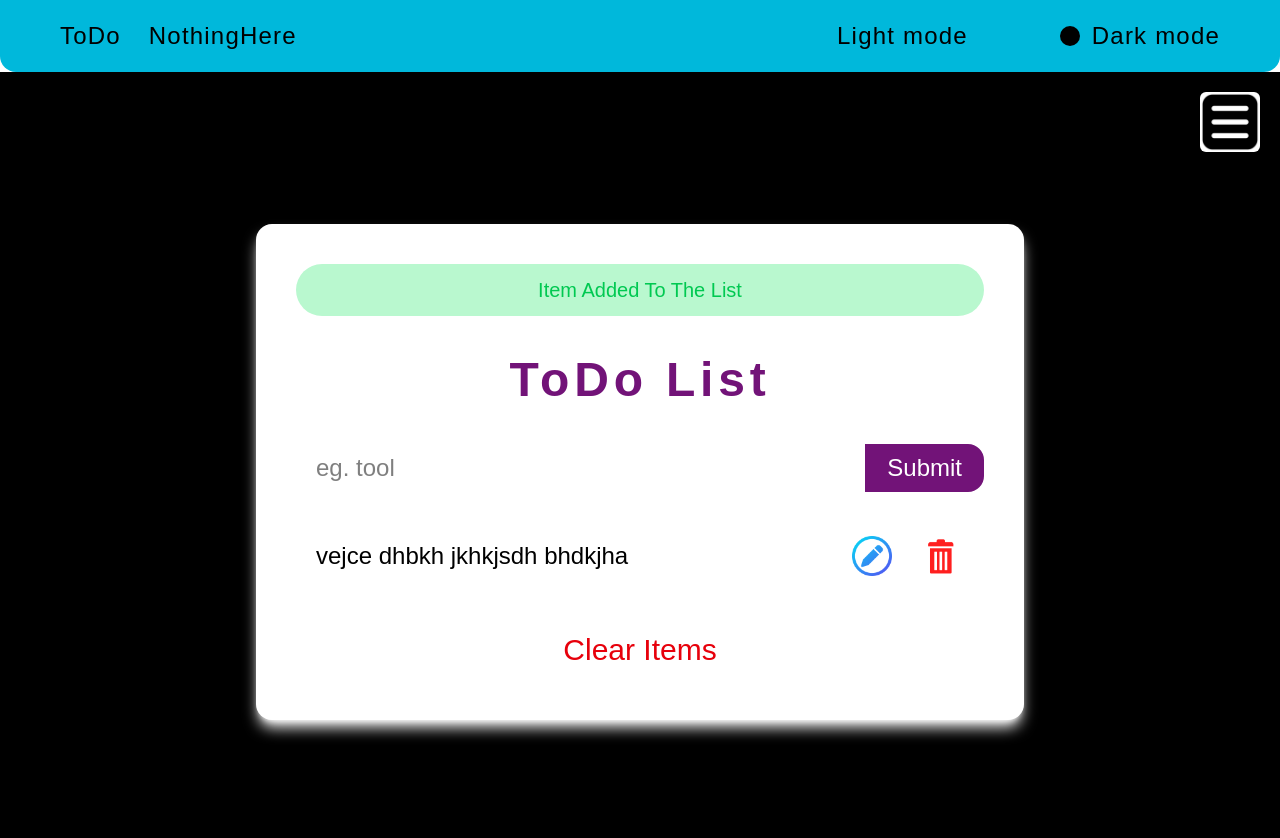
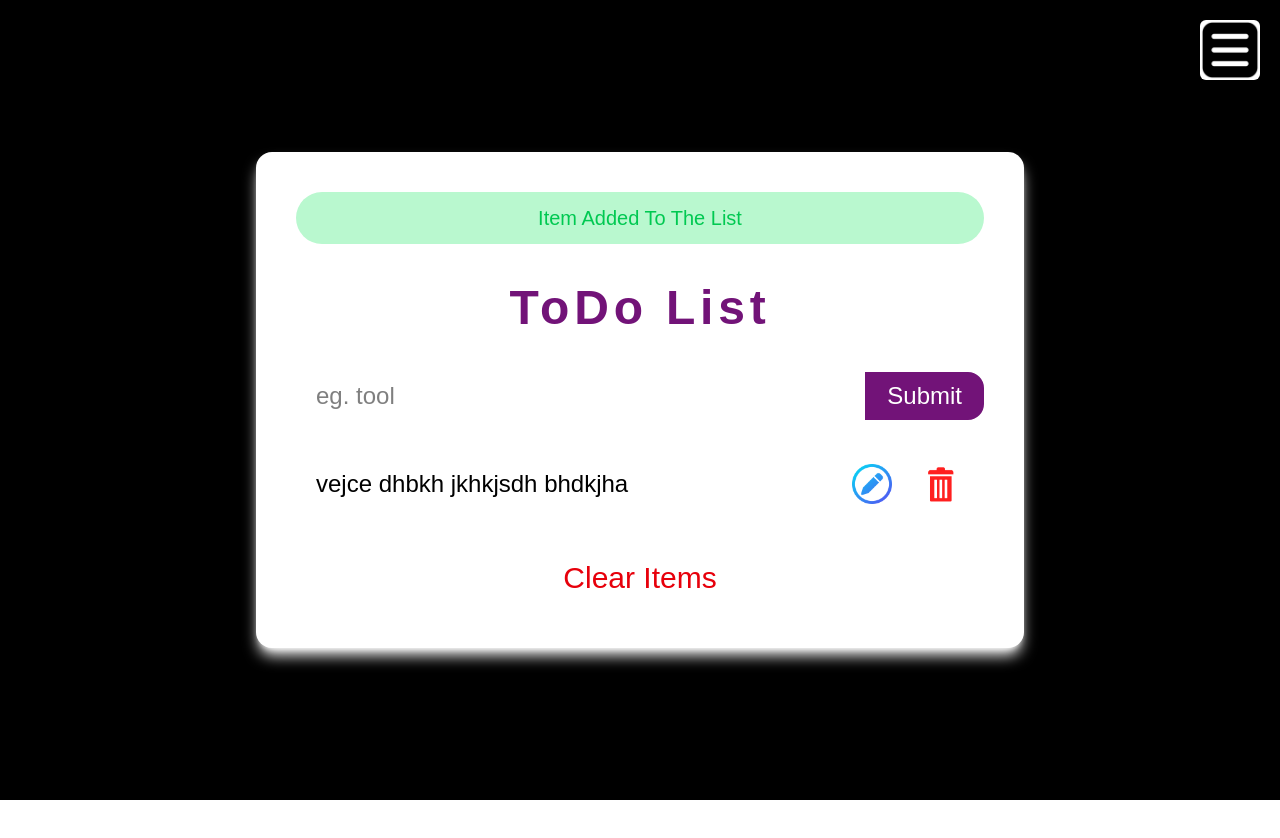
Before and after one commit to M-Ulmann/todo-app, a Next.js app: page / in a window 1280 px wide. Shown: the top 838 px of the page. After the commit the page ends 800 px from the top, so only its background shows below. Built offline with nearby package versions, Linux system fonts and the light colour scheme.

Commit message:
Mensi upravy, aby header zacal zakryty

```diff
--- a/app/nothing-here/page.tsx
+++ b/app/nothing-here/page.tsx
@@ -7,7 +7,7 @@ import { useState } from "react";
 
 export default function NothingHere(){
 
-  const [isOpenHamburger, setIsOpenHamburger] = useState(false);
+  const [isOpenHamburger, setIsOpenHamburger] = useState(true);
 
   return(
     <>
--- a/app/page.tsx
+++ b/app/page.tsx
@@ -9,7 +9,7 @@ import { useState } from "react";
 
 export default function Todo(){
 
-  const [isOpenHamburger, setIsOpenHamburger] = useState(false);
+  const [isOpenHamburger, setIsOpenHamburger] = useState(true);
 
   return(
     <>
```
